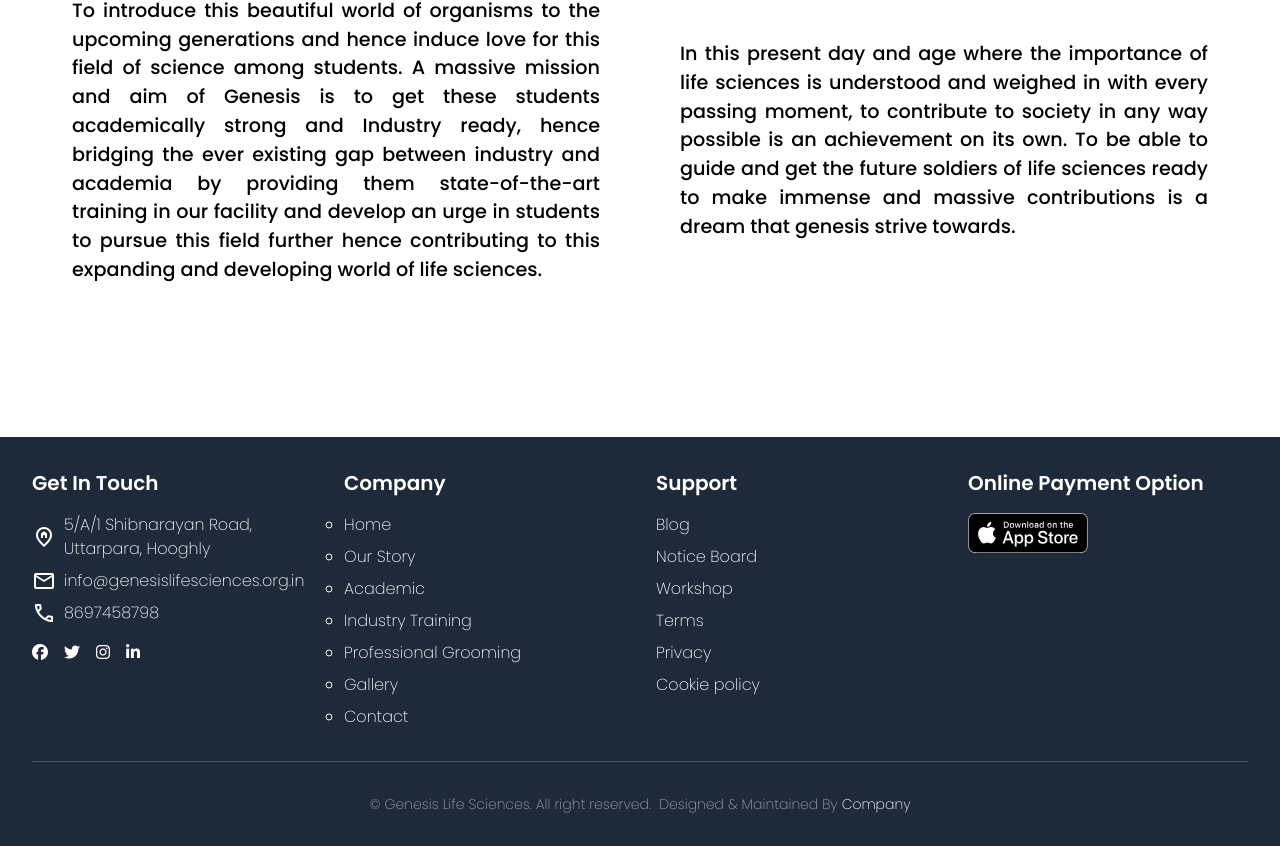
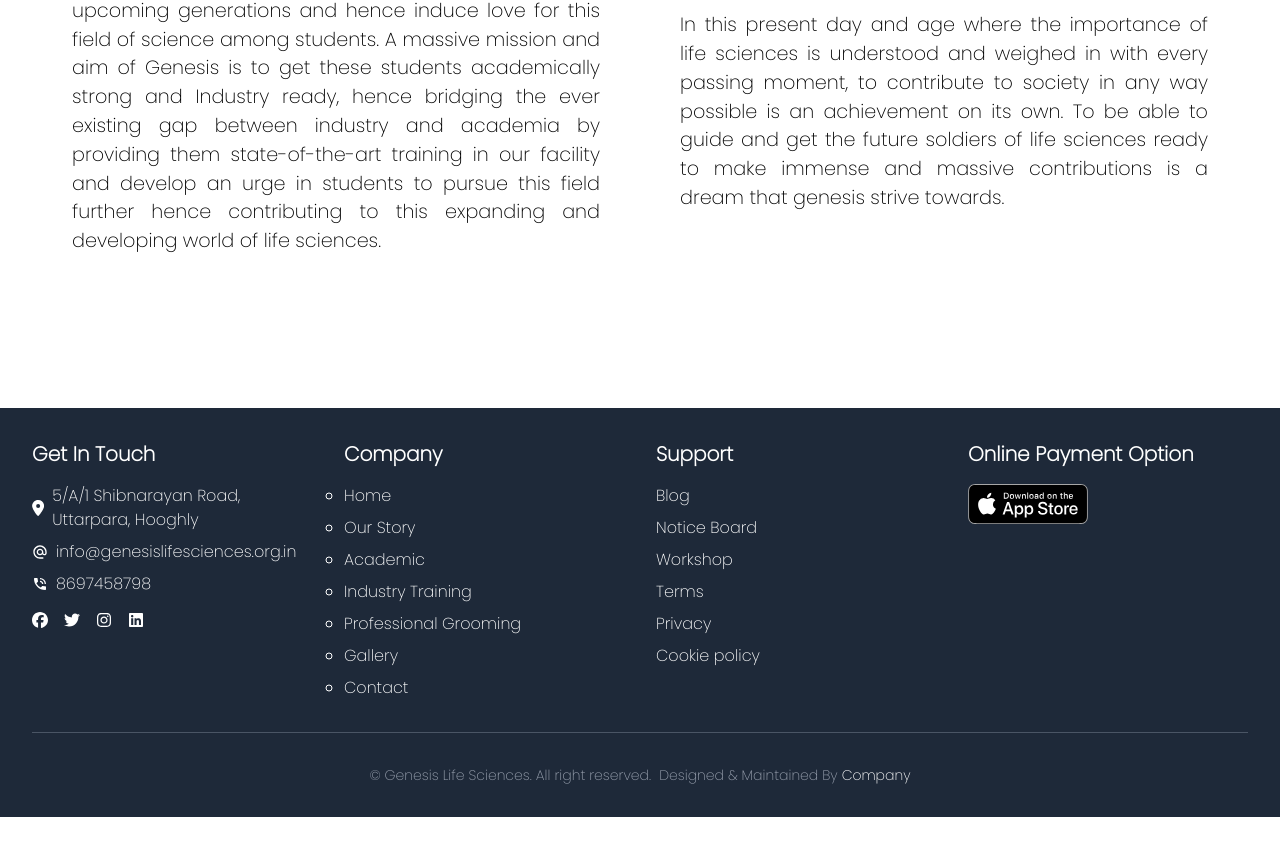
Before and after one commit to Suman911/genesis, a Next.js app: page /story in a window 1280 px wide. Shown: the part 1864-2710 px from the top of the page. After the commit the page ends 2681 px from the top, so only its background shows below. Built offline with nearby package versions, Linux system fonts and the light colour scheme.

Commit message:
changed icons to react icons

```diff
--- a/src/components/footer.tsx
+++ b/src/components/footer.tsx
@@ -6,6 +6,8 @@ import { navs, supports } from "@/lib/navs";
 import { usePathname } from "next/navigation";
 import clsx from "clsx";
 import { scrollToTop } from "./ui/util/useToTop";
+import { FaLocationDot,FaFacebook, FaTwitter, FaInstagram, FaLinkedin } from "react-icons/fa6";
+import { MdAlternateEmail,MdPhoneInTalk } from "react-icons/md";
 
 export default function Footer() {
     const pathname=usePathname();
@@ -19,28 +21,22 @@ export default function Footer() {
                         <h3 className="text-xl font-semibold mb-4">Get In Touch</h3>
                         <div className="space-y-2">
                             <p className="flex items-center gap-2">
-                                <span className="material-symbols-outlined">
-                                    home_pin
-                                </span>
+                            <FaLocationDot/>
                                 5/A/1 Shibnarayan Road, Uttarpara, Hooghly
                             </p>
                             <p className="flex items-center gap-2">
-                                <span className="material-symbols-outlined">
-                                    mail
-                                </span>
+                            <MdAlternateEmail/>
                                 info@genesislifesciences.org.in
                             </p>
                             <p className="flex items-center gap-2">
-                                <span className="material-symbols-outlined">
-                                    phone
-                                </span>
+                            <MdPhoneInTalk/>
                                 8697458798
                             </p>
                             <div className="flex gap-4 mt-4">
-                                <Link href="#" className="hover:text-gray-300"><i className="fab fa-facebook"></i></Link>
-                                <Link href="#" className="hover:text-gray-300"><i className="fab fa-twitter"></i></Link>
-                                <Link href="#" className="hover:text-gray-300"><i className="fab fa-instagram"></i></Link>
-                                <Link href="#" className="hover:text-gray-300"><i className="fab fa-linkedin-in"></i></Link>
+                                <Link href="#" className="hover:text-gray-300"><FaFacebook/></Link>
+                                <Link href="#" className="hover:text-gray-300"><FaTwitter/></Link>
+                                <Link href="#" className="hover:text-gray-300"><FaInstagram/></Link>
+                                <Link href="#" className="hover:text-gray-300"><FaLinkedin/></Link>
                             </div>
                         </div>
                     </div>
--- a/src/components/navbar/navbarMobile.tsx
+++ b/src/components/navbar/navbarMobile.tsx
@@ -5,7 +5,8 @@ import clsx from "clsx";
 import Link from "next/link";
 import { usePathname } from "next/navigation";
 import { useState } from "react";
-
+import { FiAlignJustify } from "react-icons/fi";
+import { TfiClose } from "react-icons/tfi";
 export default function NavbarMobile({ }) {
     const pathname = usePathname();
     const [dropmenu, setDropmenu] = useState(false);
@@ -21,10 +22,8 @@ export default function NavbarMobile({ }) {
                             () => {
                                 setDropmenu(!dropmenu);
                             }
-                        } className="h-full w-full focus:outline-none">
-                            <span className=" material-symbols-outlined !text-4xl" >
-                                {dropmenu ? 'close' : 'menu'}
-                            </span>
+                        } className="h-full w-full focus:outline-none text-3xl">
+                            {dropmenu ? <TfiClose/> : <FiAlignJustify />}
                         </button>
                     </div>
                 </div>
--- a/src/styles/globalicon.css
+++ /dev/null
@@ -1,11 +0,0 @@
-@import url('https://fonts.googleapis.com/css2?family=Material+Symbols+Outlined:opsz,wght,FILL,GRAD@20..48,100..700,0..1,-50..200');
-
-@import url('https://fonts.googleapis.com/css2?family=Poppins:ital,wght@0,100;0,200;0,300;0,400;0,500;0,600;0,700;0,800;0,900;1,100;1,200;1,300;1,400;1,500;1,600;1,700;1,800;1,900&display=swap');
-@import url('https://cdnjs.cloudflare.com/ajax/libs/font-awesome/6.7.2/css/all.min.css');
-.material-symbols-outlined {
-  font-variation-settings:
-  'FILL' 0,
-  'wght' 400,
-  'GRAD' 0,
-  'opsz' 24
-}
--- a/src/styles/index.tsx
+++ b/src/styles/index.tsx
@@ -1,3 +1,2 @@
 import './globals.css';
 import './spinner.css';
-import './globalicon.css';
```
